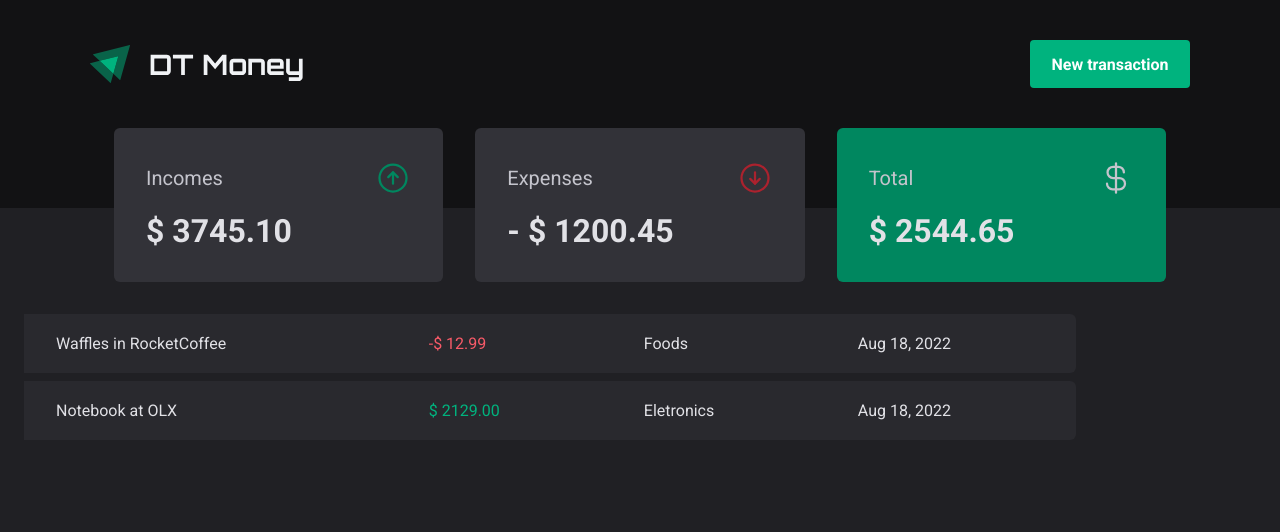
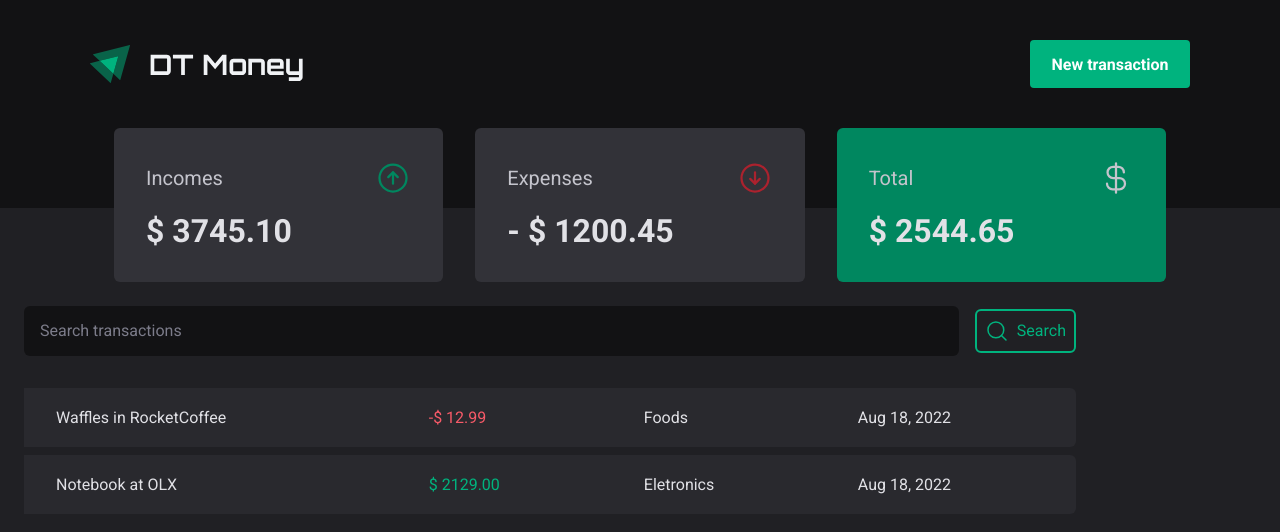
Before and after one commit to ssdev-95/ignite-2022-module-03-dt-money, a React (Vite) app: page / in a window 1280 px wide. Shown: the top 532 px of the page. Built offline with nearby package versions, Linux system fonts and the light colour scheme.

Commit message:
update: some overall styles and adds search form component

```diff
--- /dev/null
+++ b/src/components/search-form/index.tsx
@@ -0,0 +1,16 @@
+import { MagnifyingGlass } from 'phosphor-react'
+
+import { FormContainer, SearchButton } from './styles'
+
+export function SearchForm() {
+
+  return (
+	  <FormContainer onSubmit={e => e.preventDefault()}>
+		  <input placeholder="Search transactions" />
+			<SearchButton>
+				<MagnifyingGlass size={24} />
+			  <span>Search</span>
+			</SearchButton>
+		</FormContainer>
+	)
+}
--- /dev/null
+++ b/src/components/search-form/styles.ts
@@ -0,0 +1,68 @@
+import styled from 'styled-components'
+
+export const FormContainer = styled.form`
+  width: 1100px;
+	max-width: 100vw;
+	padding: 0 1.5rem;
+
+	display: flex;
+	align-items: center;
+	gap: 1rem;
+	margin-top: 1.5rem;
+
+	input {
+		flex: 1;
+		height: 3.1rem;
+		padding: 0 1rem;
+		background-color: ${(props) => props.theme['gray-900']};
+		border: 0;
+		border-radius: 6px;
+		color: ${(props)=>props.theme.white};
+
+		&::placeholder {
+			color: ${(props)=>props.theme['gray-500']};
+		}
+	}
+`
+
+export const SearchButton = styled.button`
+  display: flex;
+	align-items: center;
+	justify-content: center;
+	gap: 0.5rem;
+
+  padding: 0.5rem;
+
+	border-radius: 0.375rem;
+	border: 2px solid ${(props) => props.theme['green-300']};
+	background: transparent;
+	color: ${(props) => props.theme['green-300']};
+
+	&:active {
+		border-color: ${(props) => props.theme['green-500']};
+
+		background-color: ${(props) => props.theme['green-500']};
+
+		color: ${(props) => props.theme.white};
+
+		transition: background-color 0.25s, border-color 0.25s, color 0.25s;
+	}
+
+	@media(min-width:870px) {
+		&:hover {
+			border-color: ${(props) => props.theme['green-500']};
+
+			background-color: ${(props) => props.theme['green-500']};
+
+			color: ${(props) => props.theme.white};
+
+			transition: background-color 0.25s, border-color 0.25s, color 0.25s;
+		}
+	}
+
+  & > span {
+		@media(max-width:869px) {
+			display: none;
+		}
+	}
+`
--- a/src/components/transactions-table/index.tsx
+++ b/src/components/transactions-table/index.tsx
@@ -1,4 +1,5 @@
 import { Calendar, TagSimple } from 'phosphor-react'
+import { SearchForm } from '../search-form'
 
 import {
   TransactionsTableContainer,
@@ -67,6 +68,7 @@ export function TransactionsTable() {
 	}
   return (
 	  <TransactionsTableContainer>
+		  <SearchForm />
 		  <TransactionsTableBasis>
 			  <tbody>
 				  {transactions.map(renderTransaction)}
```
